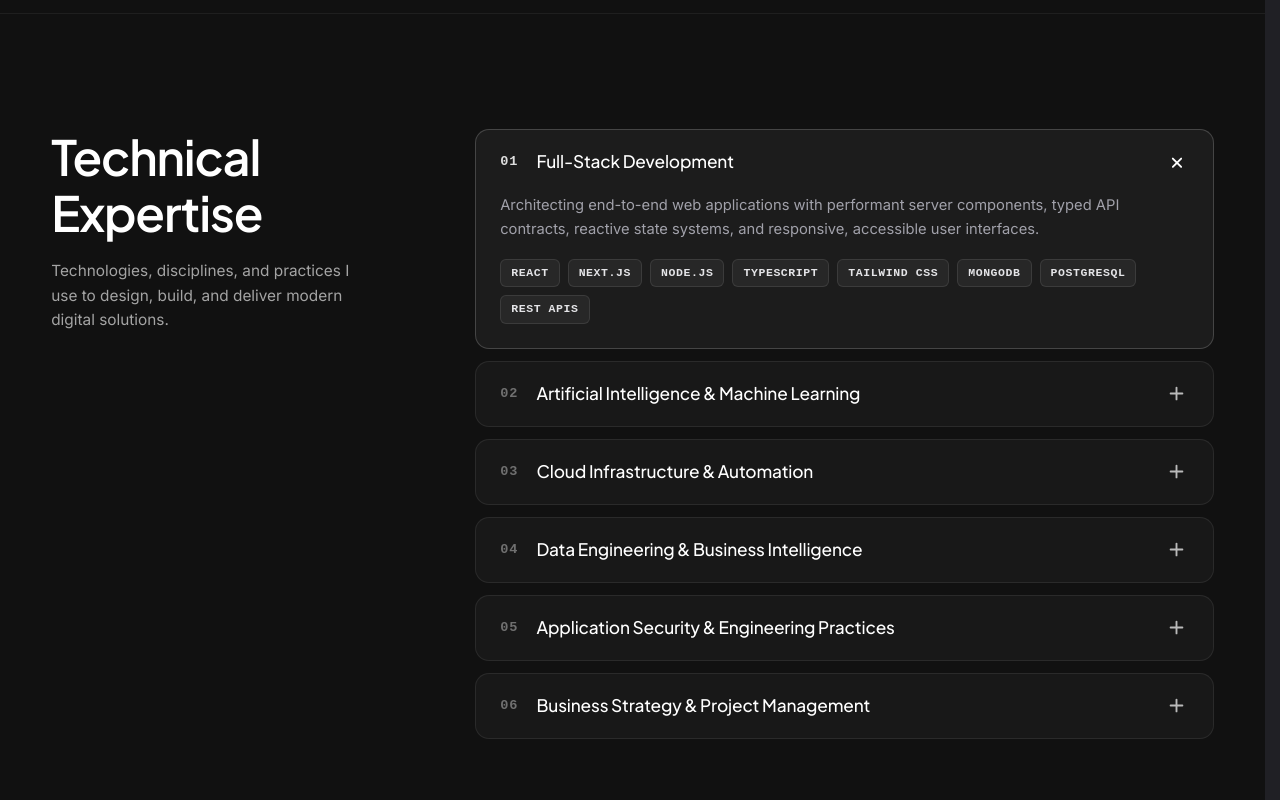
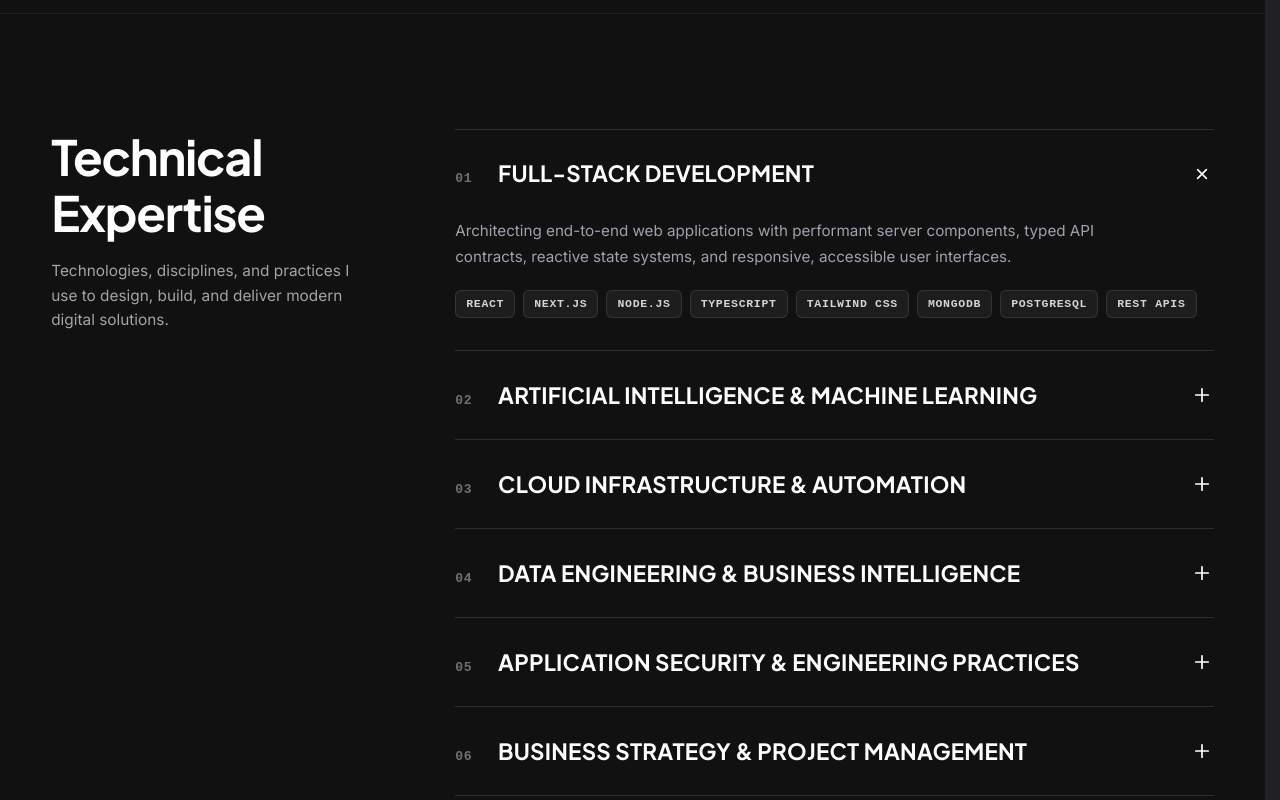
Before and after one commit to dilshandevxx/dilshan-personal-portfolio, a Next.js app: page / in a window 1280 px wide. Shown: the part 4740-5540 px from the top of the page. Built offline with nearby package versions, Linux system fonts and the light colour scheme; a web font is replaced by a local one.

Commit message:
feat: redesign technical expertise accordion to borderless uppercase rows with clean plus icons matching reference

```diff
--- a/src/components/cover/sections/SkillsGrid.module.css
+++ b/src/components/cover/sections/SkillsGrid.module.css
@@ -1,4 +1,4 @@
-/* Technical Expertise Section — Editorial Accordion System */
+/* Technical Expertise Section — Clean Minimalist Accordion System (Matching Reference Image) */
 
 .servicesSection {
   background-color: #111111;
@@ -15,10 +15,10 @@
   width: 100%;
 }
 
-/* 2-Column Layout matching reference */
+/* 2-Column Layout */
 .layout {
   display: grid;
-  grid-template-columns: 360px 1fr;
+  grid-template-columns: 340px 1fr;
   gap: clamp(2.5rem, 5vw, 6rem);
   align-items: start;
   width: 100%;
@@ -41,7 +41,7 @@
   color: #ffffff;
   font-family: var(--font-display, "Plus Jakarta Sans", "Inter", -apple-system, sans-serif);
   font-size: clamp(2.2rem, 3.8vw, 3.2rem);
-  font-weight: 600;
+  font-weight: 700;
   line-height: 1.15;
   letter-spacing: -0.025em;
   margin: 0;
@@ -56,87 +56,88 @@
   max-width: 320px;
 }
 
-/* Right Column: List of Rounded Accordion Cards */
+/* Right Column: Clean Borderless Accordion Rows */
 .rightCol {
   width: 100%;
   min-width: 0;
 }
 
-.cardsList {
+.accordionList {
   display: flex;
   flex-direction: column;
-  gap: 12px;
   width: 100%;
 }
 
-/* Individual Rounded Dark Card */
-.cardItem {
-  background-color: #181818;
-  border: 1px solid rgba(255, 255, 255, 0.08);
-  border-radius: 14px;
-  overflow: hidden;
-  transition: background-color 0.2s ease, border-color 0.2s ease;
+/* Individual Accordion Row matching reference */
+.accordionItem {
   width: 100%;
+  border-bottom: 1px solid rgba(255, 255, 255, 0.12);
+  transition: border-color 0.2s ease;
 }
 
-.cardItem:hover {
-  background-color: #202020;
-  border-color: rgba(255, 255, 255, 0.16);
+.accordionItem:first-child {
+  border-top: 1px solid rgba(255, 255, 255, 0.12);
 }
 
-.cardItemOpen {
-  background-color: #1c1c1c;
-  border-color: rgba(255, 255, 255, 0.18);
+.accordionItem:hover {
+  border-bottom-color: rgba(255, 255, 255, 0.28);
 }
 
-/* Card Trigger Button */
-.cardTrigger {
+/* Row Trigger Button */
+.itemTrigger {
   width: 100%;
   display: flex;
   align-items: center;
   justify-content: space-between;
-  padding: 1.25rem 1.5rem;
+  padding: clamp(1.4rem, 2.3vw, 2.1rem) 0;
   background: transparent;
   border: none;
   cursor: pointer;
   text-align: left;
-  gap: 1.25rem;
+  gap: 1.5rem;
   color: #ffffff;
   outline: none;
+  transition: opacity 0.2s ease;
 }
 
+.itemTrigger:hover {
+  opacity: 0.88;
+}
+
+.itemTrigger:focus-visible {
+  outline: 2px solid #ffffff;
+  outline-offset: 4px;
+}
+
+/* Title Group: Index + Bold Uppercase Text */
 .titleGroup {
   display: flex;
-  align-items: center;
-  gap: 1.15rem;
+  align-items: baseline;
+  gap: clamp(1rem, 2vw, 1.75rem);
+  flex: 1;
   min-width: 0;
 }
 
 .categoryIndex {
-  font-family: var(--font-mono, "JetBrains Mono", monospace);
-  font-size: 0.85rem;
+  font-family: var(--font-mono, monospace);
+  font-size: 0.82rem;
   font-weight: 600;
-  color: rgba(255, 255, 255, 0.38);
+  color: rgba(255, 255, 255, 0.4);
   letter-spacing: 0.06em;
   flex-shrink: 0;
-  transition: color 0.2s ease;
-}
-
-.cardItem:hover .categoryIndex,
-.cardItemOpen .categoryIndex {
-  color: rgba(255, 255, 255, 0.85);
 }
 
 .cardTitle {
-  font-family: var(--font-display, "Plus Jakarta Sans", -apple-system, sans-serif);
-  font-size: 1.08rem;
-  font-weight: 500;
+  font-family: var(--font-display, "Plus Jakarta Sans", "Inter", -apple-system, sans-serif);
+  font-size: clamp(1.1rem, 1.75vw, 1.45rem);
+  font-weight: 700;
   color: #ffffff;
-  letter-spacing: -0.01em;
-  line-height: 1.35;
+  letter-spacing: 0.01em;
+  text-transform: uppercase;
+  line-height: 1.3;
 }
 
-/* Plus Icon on Right */
+/* Minimalist Thin Plus Icon on the right matching reference */
 .plusIcon {
   display: flex;
   align-items: center;
@@ -144,86 +145,70 @@
   flex-shrink: 0;
   width: 24px;
   height: 24px;
-  color: rgba(255, 255, 255, 0.7);
-  transition: transform 0.3s cubic-bezier(0.16, 1, 0.3, 1), color 0.2s ease;
+  color: #ffffff;
+  transition: transform 0.3s cubic-bezier(0.16, 1, 0.3, 1), opacity 0.2s ease;
 }
 
 .plusIconOpen {
   transform: rotate(45deg);
-  color: #ffffff;
 }
 
 .svgPlus {
-  width: 15px;
-  height: 15px;
+  width: 18px;
+  height: 18px;
 }
 
-/* Expanded Drawer */
-.answerWrapper {
+/* Animated Body Content */
+.bodyWrapper {
   overflow: hidden;
+  width: 100%;
 }
 
 .expandedBody {
-  padding: 0 1.5rem 1.5rem 1.5rem;
-  display: flex;
-  flex-direction: column;
-  gap: 0.85rem;
+  padding: 0 0 clamp(1.5rem, 2.5vw, 2.25rem) 0;
 }
 
 .description {
-  font-family: var(--font-body, "Inter", -apple-system, sans-serif);
-  font-size: 0.92rem;
-  line-height: 1.6;
+  font-family: var(--font-body, "Inter", sans-serif);
+  font-size: 0.95rem;
+  line-height: 1.7;
   color: #a1a1aa;
-  margin: 0;
+  margin: 0 0 1.25rem 0;
+  max-width: 680px;
 }
 
+/* Tag Pills */
 .tagList {
   display: flex;
   flex-wrap: wrap;
   gap: 8px;
-  margin-top: 0.25rem;
 }
 
 .tagItem {
-  font-family: var(--font-mono, "JetBrains Mono", monospace);
+  font-family: var(--font-mono, monospace);
   font-size: 0.72rem;
   font-weight: 600;
-  letter-spacing: 0.05em;
-  color: #e4e4e7;
-  background: rgba(255, 255, 255, 0.05);
-  border: 1px solid rgba(255, 255, 255, 0.09);
+  letter-spacing: 0.06em;
+  text-transform: uppercase;
+  color: #d4d4d8;
+  background-color: rgba(255, 255, 255, 0.05);
+  border: 1px solid rgba(255, 255, 255, 0.1);
   padding: 4px 10px;
   border-radius: 6px;
-  transition: background-color 0.15s ease, border-color 0.15s ease;
+  user-select: none;
 }
 
-.tagItem:hover {
-  background: rgba(255, 255, 255, 0.1);
-  border-color: rgba(255, 255, 255, 0.22);
-}
-
-/* Responsive Breakpoints */
-@media (max-width: 860px) {
+/* =========================================================================
+   Responsive Breakpoints
+   ========================================================================= */
+@media (max-width: 900px) {
   .layout {
     grid-template-columns: 1fr;
-    gap: 2.25rem;
+    gap: 3rem;
   }
 
   .stickyHeader {
     position: static;
-  }
-
-  .subheadline {
-    max-width: 100%;
-  }
-
-  .cardTrigger {
-    padding: 1.15rem 1.25rem;
-  }
-
-  .expandedBody {
-    padding: 0 1.25rem 1.25rem 1.25rem;
   }
 }
 
@@ -232,32 +217,32 @@
     padding: 4rem 1.25rem 4.5rem;
   }
 
-  .headline {
-    font-size: 2.25rem;
-  }
-
-  .cardTrigger {
-    padding: 1rem 1.15rem;
+  .itemTrigger {
+    padding: 1.25rem 0;
     min-height: 52px;
   }
 
+  .titleGroup {
+    gap: 0.75rem;
+  }
+
+  .categoryIndex {
+    font-size: 0.75rem;
+  }
+
   .cardTitle {
-    font-size: 0.98rem;
+    font-size: 1.05rem;
     line-height: 1.35;
   }
 
-  .categoryIndex {
-    font-size: 0.78rem;
-  }
-
   .expandedBody {
-    padding: 0 1.15rem 1.25rem 1.15rem;
-    gap: 0.65rem;
+    padding-bottom: 1.5rem;
   }
 
   .description {
     font-size: 0.88rem;
-    line-height: 1.55;
+    line-height: 1.6;
+    margin-bottom: 1rem;
   }
 
   .tagList {
--- a/src/components/cover/sections/SkillsGrid.tsx
+++ b/src/components/cover/sections/SkillsGrid.tsx
@@ -134,7 +134,7 @@ export default function SkillsGrid() {
     >
       <div className={styles.container}>
         <div className={styles.layout}>
-          {/* Left Column: Title & Description Matching Specification */}
+          {/* Left Column: Title & Description */}
           <div className={styles.leftCol}>
             <div className={styles.stickyHeader}>
               <h2 className={styles.headline}>Technical Expertise</h2>
@@ -145,23 +145,23 @@ export default function SkillsGrid() {
             </div>
           </div>
 
-          {/* Right Column: 01 to 06 Categories List Matching Specification */}
+          {/* Right Column: Clean Borderless Uppercase Accordion Rows with + Icon */}
           <div className={styles.rightCol}>
-            <div className={styles.cardsList}>
+            <div className={styles.accordionList}>
               {TECHNICAL_DOMAINS.map((item) => {
                 const isOpen = openId === item.id;
                 return (
                   <div
                     key={item.id}
-                    className={`${styles.cardItem} ${
-                      isOpen ? styles.cardItemOpen : ""
+                    className={`${styles.accordionItem} ${
+                      isOpen ? styles.accordionItemOpen : ""
                     }`}
                   >
-                    {/* Header Button with Index & Name on Left, Plus on Right */}
+                    {/* Header Button: Bold Uppercase Title on Left, Thin + Icon on Right */}
                     <button
                       type="button"
                       onClick={() => toggleItem(item.id)}
-                      className={styles.cardTrigger}
+                      className={styles.itemTrigger}
                       aria-expanded={isOpen}
                     >
                       <div className={styles.titleGroup}>
@@ -170,6 +170,7 @@ export default function SkillsGrid() {
                         </span>
                         <span className={styles.cardTitle}>{item.name}</span>
                       </div>
+
                       <span
                         className={`${styles.plusIcon} ${
                           isOpen ? styles.plusIconOpen : ""
@@ -177,17 +178,17 @@ export default function SkillsGrid() {
                         aria-hidden="true"
                       >
                         <svg
-                          width="16"
-                          height="16"
-                          viewBox="0 0 14 14"
+                          width="18"
+                          height="18"
+                          viewBox="0 0 16 16"
                           fill="none"
                           xmlns="http://www.w3.org/2000/svg"
                           className={styles.svgPlus}
                         >
                           <path
-                            d="M7 1.5V12.5M1.5 7H12.5"
+                            d="M8 2.5V13.5M2.5 8H13.5"
                             stroke="currentColor"
-                            strokeWidth="1.75"
+                            strokeWidth="1.5"
                             strokeLinecap="round"
                           />
                         </svg>
@@ -206,7 +207,7 @@ export default function SkillsGrid() {
                             duration: 0.3,
                             ease: [0.16, 1, 0.3, 1],
                           }}
-                          className={styles.answerWrapper}
+                          className={styles.bodyWrapper}
                         >
                           <div className={styles.expandedBody}>
                             <p className={styles.description}>
```
